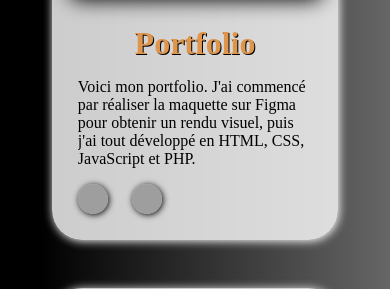
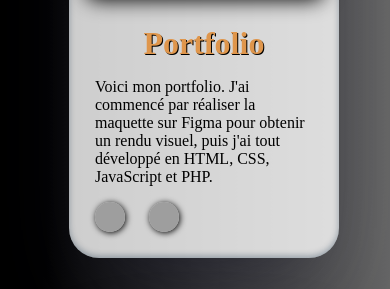
Before and after one commit to NicolasDallari/portfolioV1, a PHP site: page /templates/projet.php in a window 390 px wide. Shown: the part 481-770 px from the top of the page. Run offline with PHP 8.4, Linux system fonts and the light colour scheme; some libraries are stand-ins or nearby versions; grey boxes are pictures that could not be loaded.

Commit message:
rectification texte , taille de carte de projet et création du fichier .gitignore

```diff
--- a/public/css/projet.css
+++ b/public/css/projet.css
@@ -30,14 +30,14 @@ body.anim-ready {
     text-align: center;
 }
 .container-projets {
-    display: grid;
+     display: grid;
     grid-template-columns:  1fr 1fr 1fr;
     gap: 5em;
     margin-top: 4em;
     justify-content: center;
 }
 .carte {
-    max-width: 330px;
+    max-width: 300px;
     position: relative;
     margin-bottom: 1em;
     padding: 1em;
@@ -46,7 +46,7 @@ body.anim-ready {
     flex-direction: column;
     height: auto;
     background-color: rgb(255, 255, 255, 0.8);
-    box-shadow: 1px 1px 10px #ffffff;
+    box-shadow: rgba(50, 50, 93, 0.25) 0px 50px 100px -20px, rgba(0, 0, 0, 0.3) 0px 30px 60px -30px, rgba(10, 37, 64, 0.35) 0px -2px 6px 0px inset;
 }
 .liens {
     bottom: 0.5em;
@@ -114,7 +114,7 @@ h3 {
  }
  @media screen and (max-width: 1024px ){
     .carte {
-        max-width: 300px;
+        max-width: 270px;
     }
  }
  @media screen and (max-width: 800px ){
@@ -126,7 +126,7 @@ h3 {
  @media screen and (max-width: 500px ){
     .container-projets {
         grid-template-columns: 1fr ;
-        padding-left: 10%;
+        padding-left: 15%;
         padding-right: 10%;
     }
     h2 {
--- a/templates/apropos.php
+++ b/templates/apropos.php
@@ -23,7 +23,7 @@
             </section>
             <section class="texte-parcour">
                 <h2 class="qui-h2"> Qui suis-je ?</h2>
-                <p class="qui-p">Bonjour moi, c'est Nicolas. J'ai 37 ans, je vis actuellement dans un petit village d'Auvergne et je suis le père d'une petite famille de 3 enfants.
+                <p class="qui-p">Bonjour moi, c'est Nicolas. J'ai 37 ans, je vis actuellement dans un petit village d'Auvergne et je suis le papa d'une petite famille de 3 enfants.
                 </p>
                 <h2 class="pourquoi-h2"> Pourquoi ce métier ?</h2>
                 <p class="pourquoi-p">Je me suis longtemps cherché en essayant divers métiers, tous aussi différents les uns que les autres. Je me suis
```
Also changed, not shown: 1 other file.
